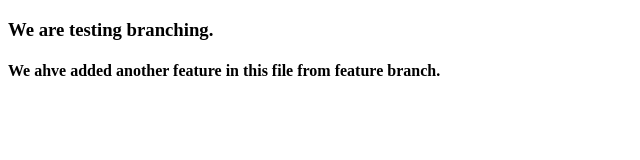
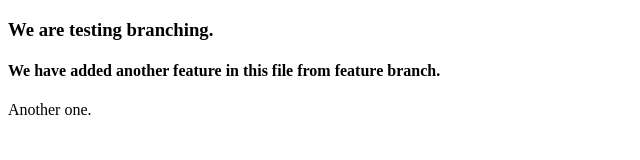
Before and after one commit to bansilp15/lecture1, a plain HTML site: page index.html in a window 1280 px wide. Shown: the full height of the page, 0-640 px from the left. Drawn offline with Linux system fonts and the light colour scheme.

Commit message:
Third line added

```diff
--- a/index.html
+++ b/index.html
@@ -5,6 +5,7 @@
 	</head>
 	<body>
 		<h3>We are testing branching.</h3>
-		<h4> We ahve added another feature in  this file from feature branch. </h4>
+		<h4> We have added another feature in  this file from feature branch. </h4>
+		Another one.
 	</body>
 </html>
```
